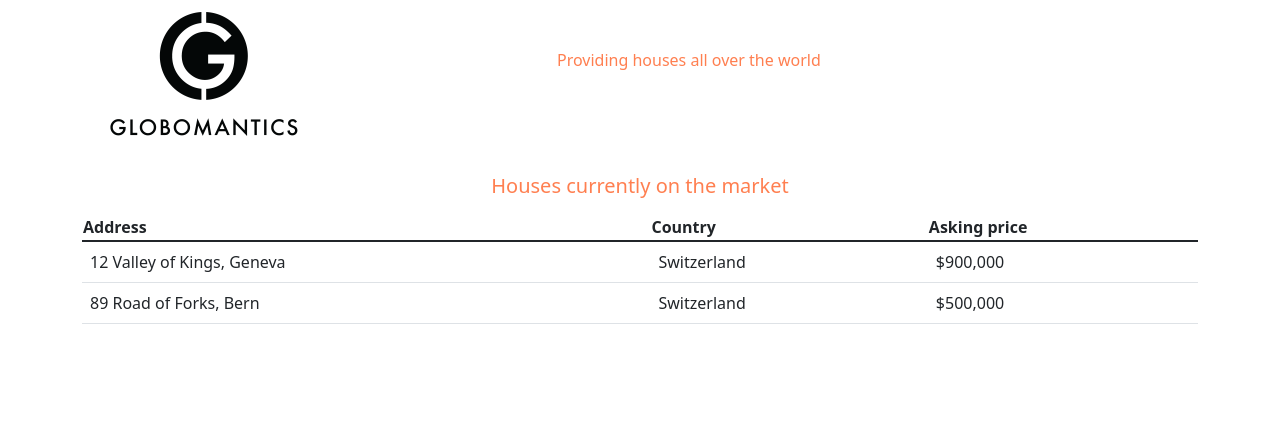
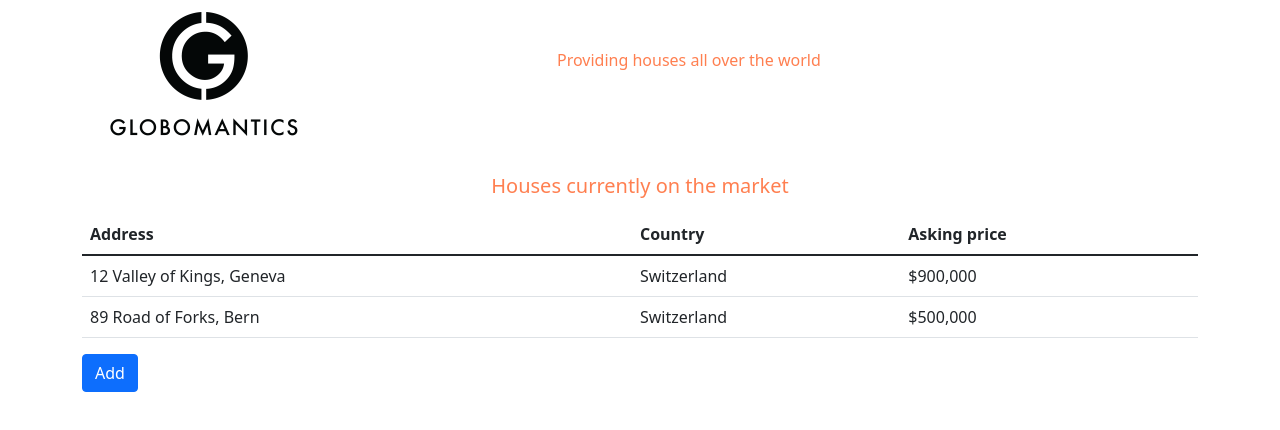
Before and after one commit to vondersam/globomantics, a Next.js app: page / in a window 1280 px wide. Shown: the top 430 px of the page. Built offline with nearby package versions, Linux system fonts and the light colour scheme.

Commit message:
Add a house using state.

```diff
--- a/components/houseList.js
+++ b/components/houseList.js
@@ -1,7 +1,7 @@
 import HouseRow from './houseRow';
+import { useState } from 'react';
 
-const HouseList = () => {
-  const houses = [
+const housesArray = [
   {
     id: '1',
     address: '12 Valley of Kings, Geneva',
@@ -15,6 +15,21 @@ const HouseList = () => {
     price: 500000
   }
 ];
+
+const HouseList = () => {
+  const [houses, setHouses] = useState(housesArray);
+
+  const addHouse = () => {
+    setHouses([
+      ...houses,
+      {
+        id: '3',
+        address: '76 Road of Knives, Bern',
+        country: 'Switzerland',
+        price: 1500000
+      }
+    ]);
+  };
   return (
     <>
       <div className="row mb-2">
@@ -24,9 +39,11 @@ const HouseList = () => {
       </div>
       <table className="table table-hover">
         <thead>
+          <tr>
             <th>Address</th>
             <th>Country</th>
             <th>Asking price</th>
+          </tr>
         </thead>
         <tbody>
           {houses.map((house) => (
@@ -34,6 +51,9 @@ const HouseList = () => {
           ))}
         </tbody>
       </table>
+      <button className="btn btn-primary" onClick={addHouse}>
+        Add
+      </button>
     </>
   );
 };
```
Lines whose indentation alone changed are shown as unchanged.
